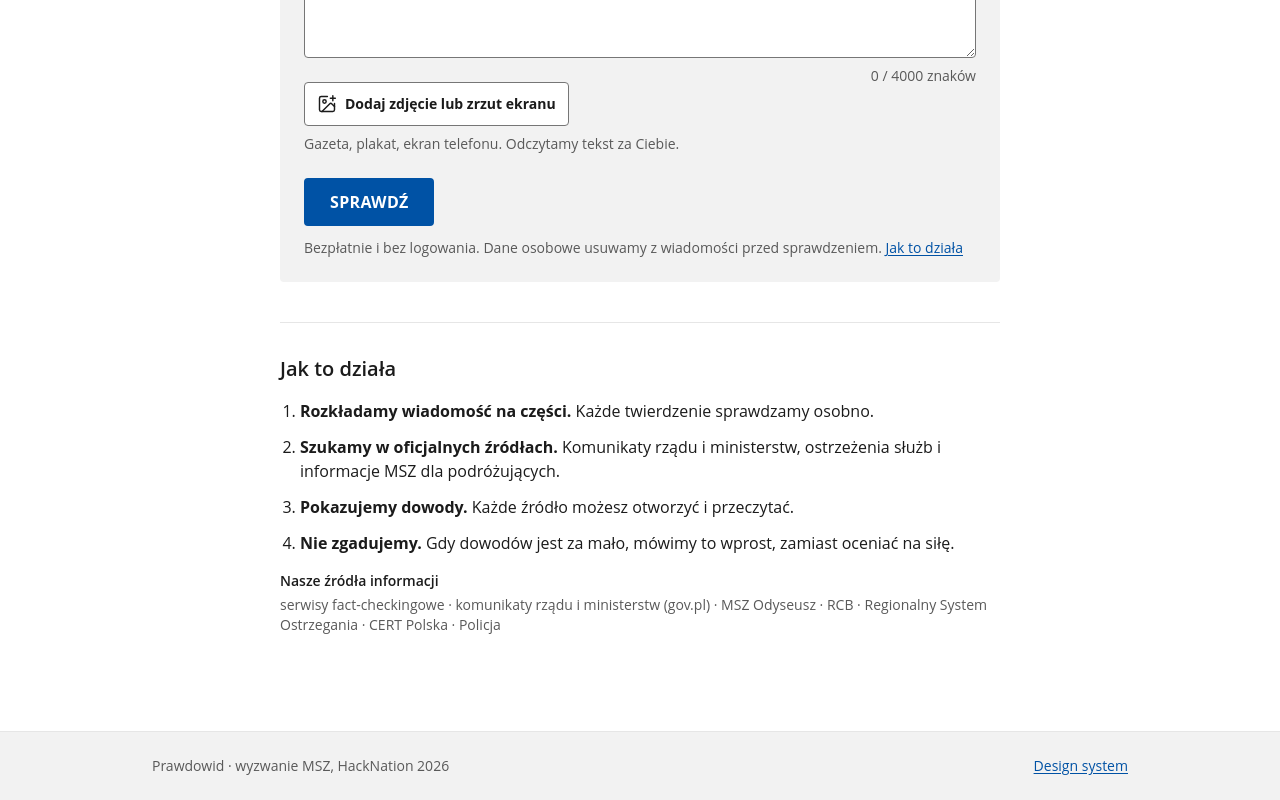
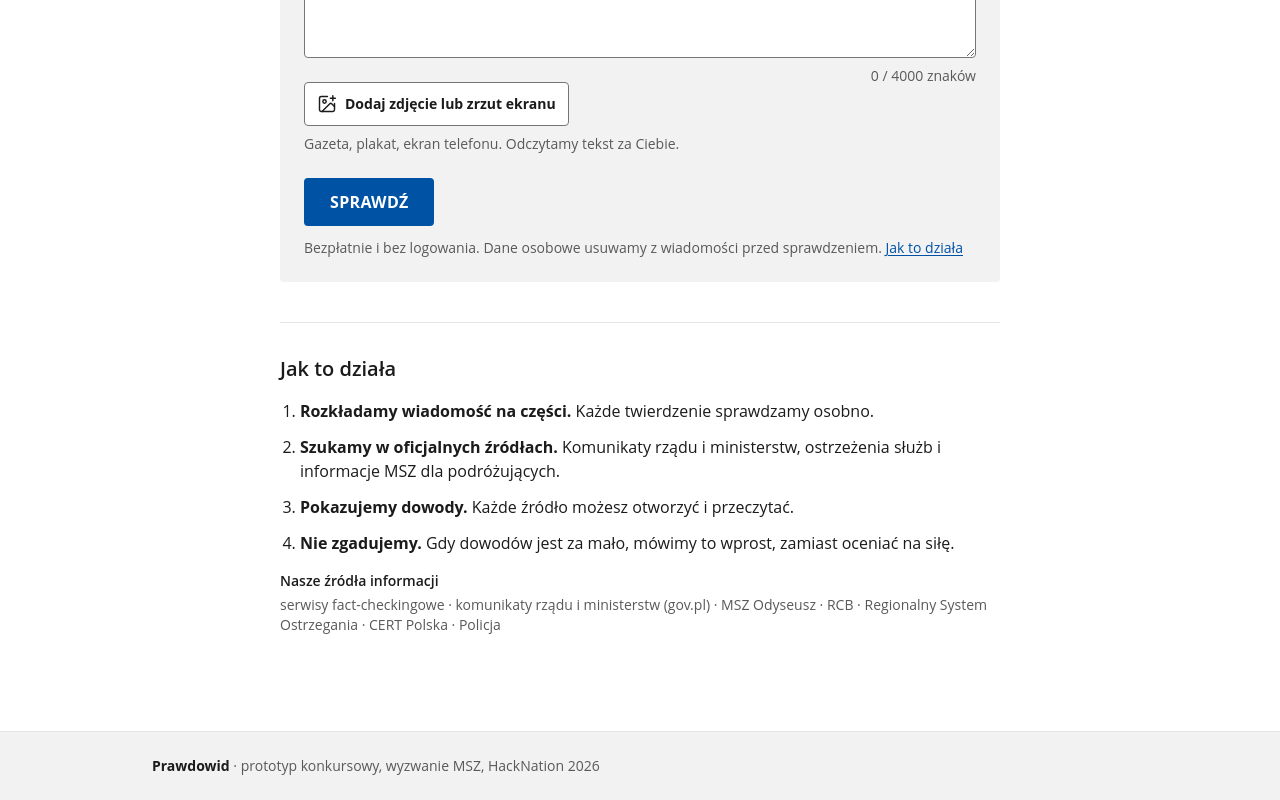
Before and after one commit to mlodyoskar/prawdowid, a React (Vite) app in the folder apps/web/: page / in a window 1280 px wide. Shown: the part 360-1160 px from the top of the page. Built offline with nearby package versions, Linux system fonts and the light colour scheme; no server answers.

Commit message:
Stopka: prototyp konkursowy, bez linku do design systemu

```diff
--- a/apps/web/src/app/site-footer.tsx
+++ b/apps/web/src/app/site-footer.tsx
@@ -1,11 +1,11 @@
 export function SiteFooter() {
   return (
     <footer className="mt-12 border-t border-line-soft bg-surface-alt">
-      <div className="mx-auto flex max-w-5xl flex-wrap items-center justify-between gap-2 px-4 py-6 text-caption text-ink-muted sm:px-6">
-        <span>Prawdowid · wyzwanie MSZ, HackNation 2026</span>
-        <a className="pw-link" href="/design">
-          Design system
-        </a>
+      <div className="mx-auto flex max-w-5xl flex-col gap-2 px-4 py-6 text-caption text-ink-muted sm:px-6">
+        <p className="m-0">
+          <strong className="text-ink">Prawdowid</strong> · prototyp konkursowy, wyzwanie MSZ,
+          HackNation 2026
+        </p>
       </div>
     </footer>
   );
```
